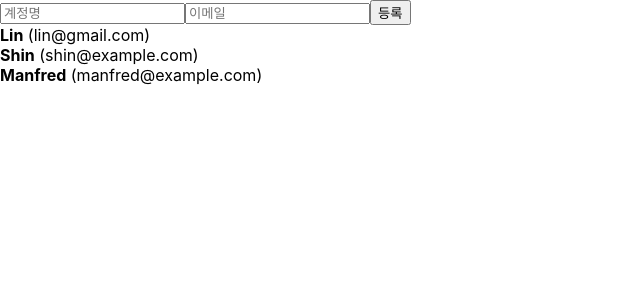
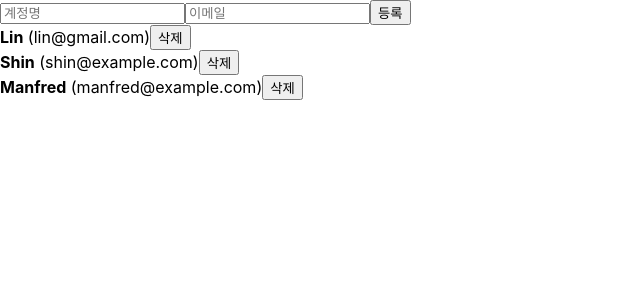
Before and after one commit to scl2589/TIL_selfstudy, a React (Create React App) app in the folder React/react-tutorial/begin-react/: page / in a window 1280 px wide. Shown: the top 300 px of the page, without its empty margins (0-640 px from the left). Built offline with nearby package versions, Linux system fonts and the light colour scheme.

Commit message:
Add React - remove element from an array

```diff
--- a/React/react-tutorial/begin-react/src/App.js
+++ b/React/react-tutorial/begin-react/src/App.js
@@ -10,6 +10,7 @@ function App() {
   })
 
   const {username, email} = inputs;
+
   const onChange = e => {
     const { name, value } = e.target;
     setInputs({
@@ -59,6 +60,13 @@ function App() {
     nextId.current += 1;
   }
 
+  const onRemove = id => {
+    // filter를 걸어서 각 user 객체를 확인해본다.
+    // parameter로 받아온 id를 비교하고, 만약 만족하는 경우 새로운 배열을 만들어서, 배열에 넣고.
+    // 만족하지 않는 경우, 새로운 배열에 넣지 않는다.
+    setUsers(users.filter(user => user.id !== id));
+  }
+
   return (
     <>
       <CreateUser
@@ -67,7 +75,7 @@ function App() {
         onChange={onChange}
         onCreate={onCreate}
       />
-      <UserList users={users}/>
+      <UserList users={users} onRemove={onRemove}/>
     </>
   );
 }
--- a/React/react-tutorial/begin-react/src/UserList.js
+++ b/React/react-tutorial/begin-react/src/UserList.js
@@ -1,20 +1,39 @@
 import React from 'react';
 
-function User({ user }) {
+function User({ user, onRemove }) {
+    // return (
+    //     <div>
+    //         <b>{user.username}</b><span> ({user.email})</span>
+    //         <button onClick={ () => onRemove(user.id)}>삭제</button>
+    //     </div>
+    // )
+
+    // 위처럼 매번 user. 으로 코드를 쓰는게 귀찮다면 미리 추출을 해주는 방법이 있다.
+    const {username, email, id} = user;
     return (
         <div>
-            <b>{user.username}</b><span> ({user.email})</span>
+            <b>{username}</b><span> ({email})</span>
+            {/* onClick에서 새로운 함수를 호출 하는 이유. 클릭했을 때 onRemove 함수를 호출 할 것이라는 것을 의미한다. */}
+            <button onClick={ () => onRemove(id)}>삭제</button>
+            {/* 아래 처럼 작성하면 컴포넌트가 불러와질 때 onRemove 함수가 바로 호출된다. */}
+            {/* <button onClick={onRemove(id)}>삭제</button> */}
         </div>
     )
 }
 
-function UserList({users}) {
+function UserList({users, onRemove}) {
     return (
         <div>
             {
                 // key가 꼭 필요하다. re-rendering 성능을 좋게 해준다.
                 users.map(
-                    user => (<User user={user} key={user.id}/>)
+                    (user, index) => (
+                        <User
+                            user={user}
+                            key={user.id}
+                            onRemove={onRemove}
+                        />
+                    )
                 )
             }
         </div>
```
